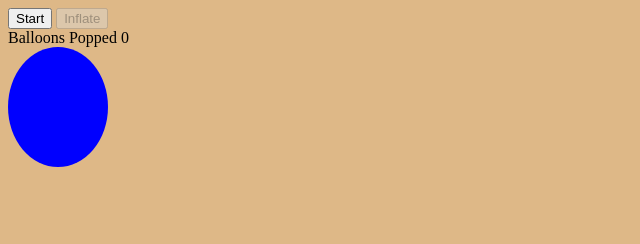
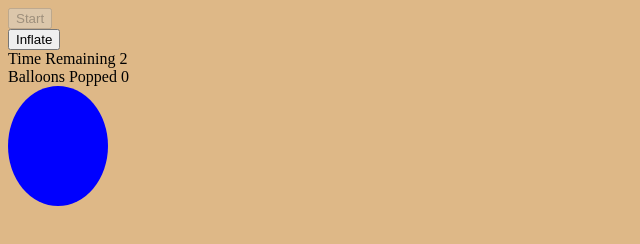
Before and after one commit to Aulero99/Baloon_pop, a website: page index.html in a window 1280 px wide. Both pictures are taken after a click on the button "Start". Shown: the whole page, without its empty margins (0-640 px from the left). Drawn offline with Linux system fonts and the light colour scheme.

Commit message:
known issue: timer malfunctioning

```diff
--- a/app.js
+++ b/app.js
@@ -1,5 +1,6 @@
 let startButton = document.getElementById("start-button");
 let inflateButton = document.getElementById("inflate-button");
+let clickCountElem = document.getElementById("click-count");
 
 let clickCount = 0;
 let balloonHeight = 120;
@@ -7,34 +8,45 @@ let balloonWidth = 100;
 let inflationRate = 20;
 let maxSize = 300;
 let popCount = 0;
-let timer = 2000;
+let gameLength = 4000;
+let timeRemain = 0;
+let clockId = 0;
 
 
 
 function startGame(){
     startButton.setAttribute("disabled", "true");
     inflateButton.removeAttribute("disabled");
-    setTimeout(() => {
-        inflateButton.setAttribute("disabled", "true");
-        startButton.removeAttribute("disabled");
+    startClock();
+    setTimeout(stopGame, gameLength);
+}
 
-        console.log(timer);
-    }, timer);
+function startClock(){
+    timeRemain = gameLength;
+    drawClock();
+    clockId = setInterval(drawClock, 1000);
+}
+
+function stopClock(){
+    clearInterval(clockId);
+}
+
+function drawClock() {
+    let countdown = document.getElementById("countdown");
+    countdown.innerText = (timeRemain/1000).toString();
+    timeRemain -= 1000;
+    console.log(timeRemain);
 }
 
 function inflate(){
-    let clickCountElem = document.getElementById("click-count");
-
     clickCount++;
-    clickCountElem.innerText = clickCount.toString();
     balloonHeight += inflationRate;
     balloonWidth += inflationRate;
     draw();
 
     if (balloonHeight >= maxSize){
-        console.log("Pop the Balloon");
         popCount++;
-        document.getElementById("pop-count").innerText = popCount.toString();
+        console.log("Popped " + popCount);
         balloonHeight = 10;
         balloonWidth = 10;
         draw();
@@ -48,4 +60,22 @@ function draw() {
     balloonElement.style.height = balloonHeight + "px";
     balloonElement.style.width = balloonWidth + "px";
 
-}
+    document.getElementById("pop-count").innerText = popCount.toString();
+    clickCountElem.innerText = clickCount.toString();
+};
+
+function stopGame() {
+        stopClock();
+        console.log ("game over");
+        inflateButton.setAttribute("disabled", "true");
+        startButton.removeAttribute("disabled");
+
+        console.log("Clicked " + clickCount + " times.");
+        console.log("Popped " + popCount + " baloons.");
+        clickCount = 0;
+        popCount = 0;
+        balloonHeight = 120;
+        balloonWidth = 100;
+
+        draw();
+};
--- a/index.html
+++ b/index.html
@@ -12,10 +12,20 @@
             <button id="start-button" onclick="startGame()">
                 <span>Start</span>
             </button>
+        </div>
+
+        <div>
             <button id="inflate-button"" onclick="inflate()" disabled="true">
                 Inflate
                 <span id="click-count"></span>
             </button>
+        </div>
+
+        <div>
+            <span>
+                Time Remaining
+                </span>
+                <span id="countdown">0</span>
         </div>
 
         <div>
```
